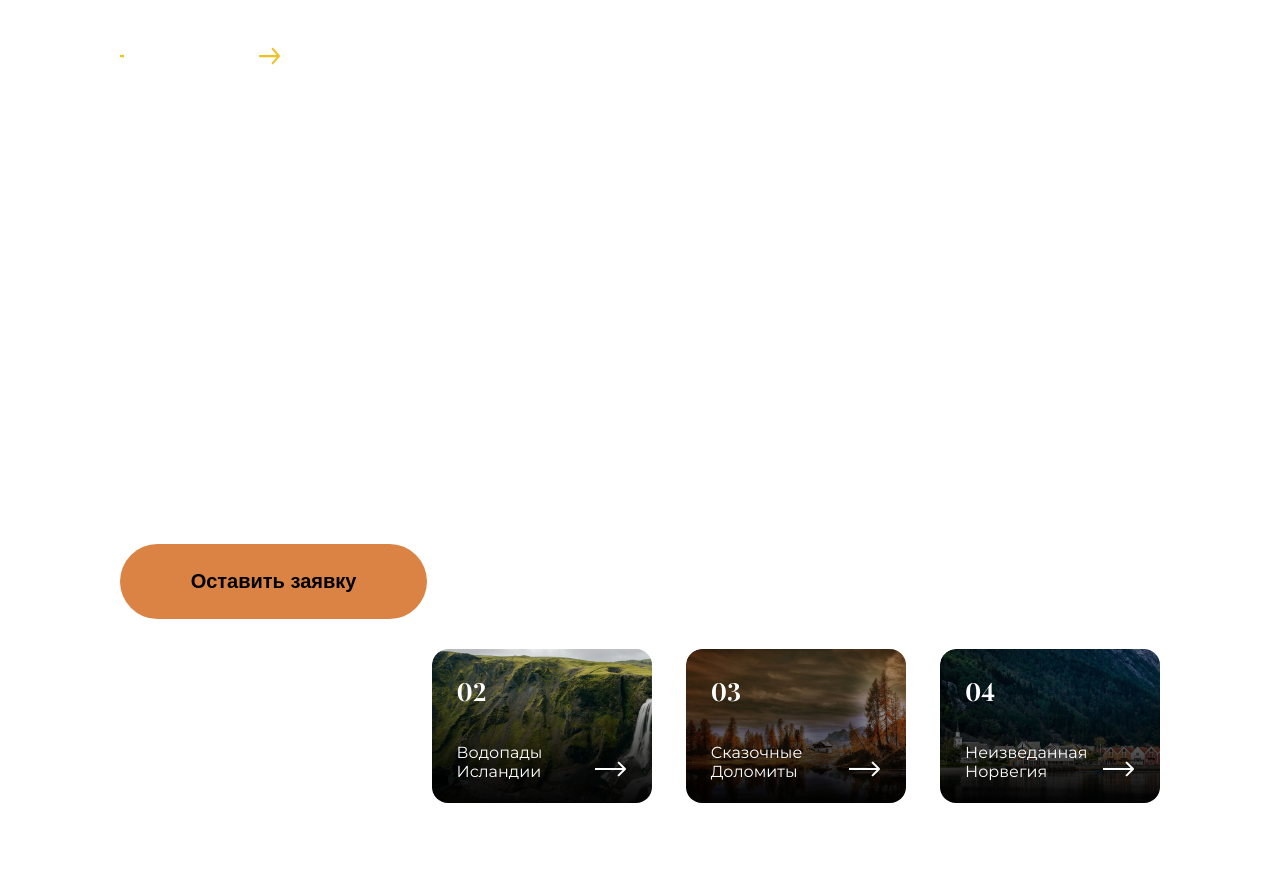
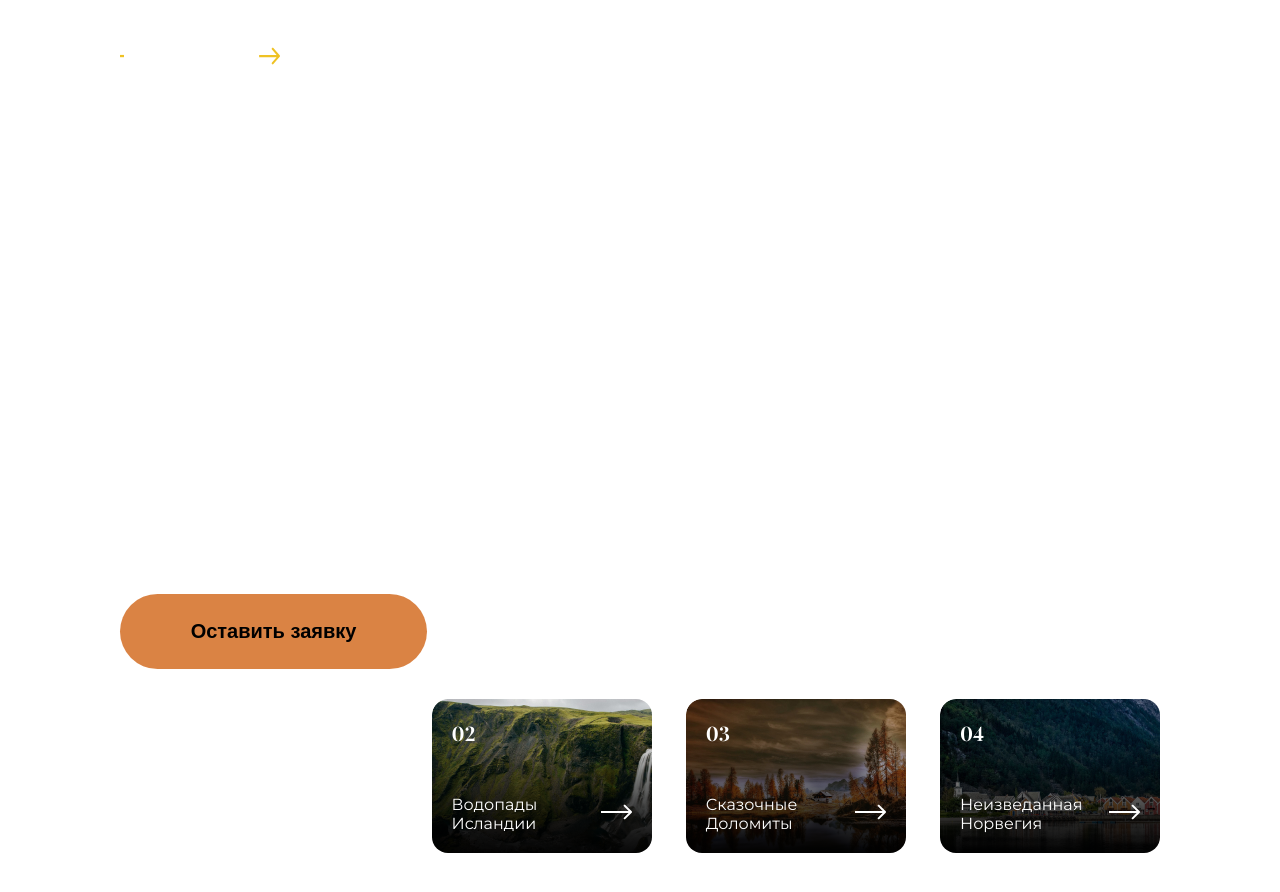
Before and after one commit to neervel/tripMind, a plain HTML site: page index.html in a window 1280 px wide. Before the commit the page ends 843 px from the top, so only its background shows below. Drawn offline with nearby package versions, Linux system fonts and the light colour scheme.

Commit message:
change cards adaptive

```diff
--- a/index.html
+++ b/index.html
@@ -49,19 +49,31 @@
       </div>
       <div class="hero-cards">
         <div class="hero-card wow slideInUp" data-wow-offset="120">
+          <div class="hero-card-block">
             <h3 class="hero-card__title">02</h3>
+            <div class="hero-card-text">
               <p class="hero-card__text">Водопады Исландии</p>
               <span class="hero-card__arrow"><img src="img/arrow.svg" alt="Arrow"></span>
             </div>
+          </div>
+        </div>
         <div class="hero-card wow slideInUp" data-wow-offset="120" data-wow-delay=".2s">
+          <div class="hero-card-block">
             <h3 class="hero-card__title">03</h3>
+            <div class="hero-card-text">
               <p class="hero-card__text">Сказочные Доломиты</p>
               <span class="hero-card__arrow"><img src="img/arrow.svg" alt="Arrow"></span>
             </div>
+          </div>
+        </div>
         <div class="hero-card wow slideInUp" data-wow-offset="120" data-wow-delay=".4s">
+          <div class="hero-card-block">
             <h3 class="hero-card__title">04</h3>
+            <div class="hero-card-text">
               <p class="hero-card__text">Неизведанная Норвегия</p>
               <span class="hero-card__arrow"><img src="img/arrow.svg" alt="Arrow"></span>
+            </div>
+          </div>
         </div>
       </div>
     </div>
--- a/sass/style.sass
+++ b/sass/style.sass
@@ -124,8 +124,13 @@ button
     height: 200px
     border-radius: 16px
     margin-right: 30px
-    padding: 25px
     transition: .2s
+    &-block
+      height: 100%
+      padding: 25px
+      display: flex
+      flex-flow: column
+      justify-content: space-between
     &:nth-child(1)
       background: linear-gradient(360deg, #000000 -7.5%, rgba(0, 0, 0, 0) 75.25%), url(../img/card-1.png)
     &:nth-child(2)
@@ -135,27 +140,28 @@ button
       background: linear-gradient(360deg, #000000 -7.5%, rgba(0, 0, 0, 0) 75.25%), url(../img/card-3.png);
     &__title
       margin: 0
-      display: block
       font-size: 25px
-      margin-bottom: 65px
       font-feature-settings: 'pnum' on, 'lnum' on
+    &-text
+      display: flex
+      align-items: center
+      justify-content: space-between
     &__text
+      margin: 0
       max-width: 104px
       display: inline-block
     &__arrow
-      margin-left: 95px
+      display: inline
     &s
       align-self: flex-end
     &:hover
       cursor: pointer
       transform: scale(1.05)
   @media screen and ( max-width: 1600px )
-    &__title
-      margin-top: 100px
     &-card
       width: 220px
       height: 154px
+      &-block
+        padding: 20px
       &__title
-        margin-bottom: 20px
-      &__arrow
-        margin-left: 30px
+        font-size: 20px
```
Also changed, not shown: css/style.css. Lines whose indentation alone changed are shown as unchanged.
